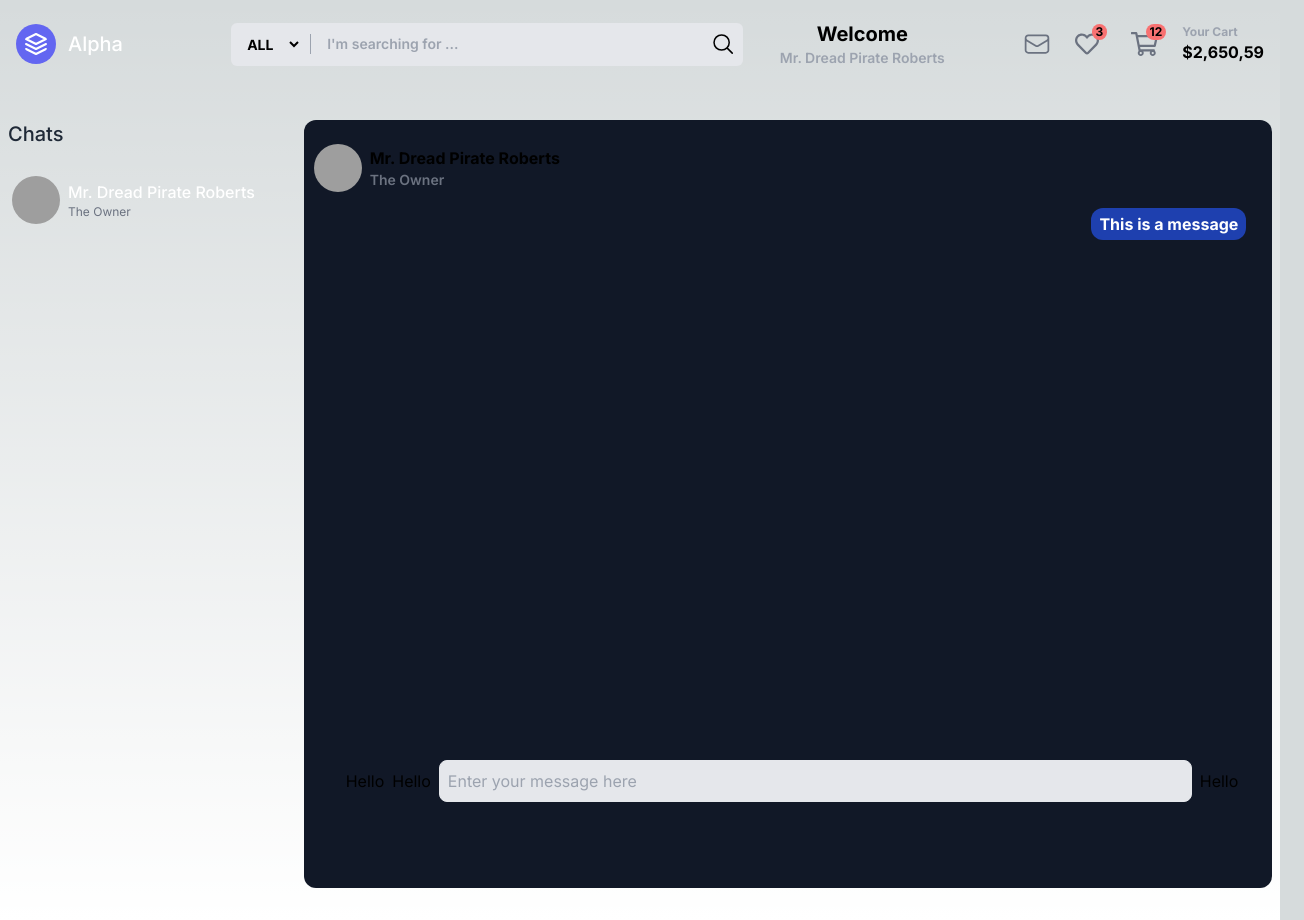
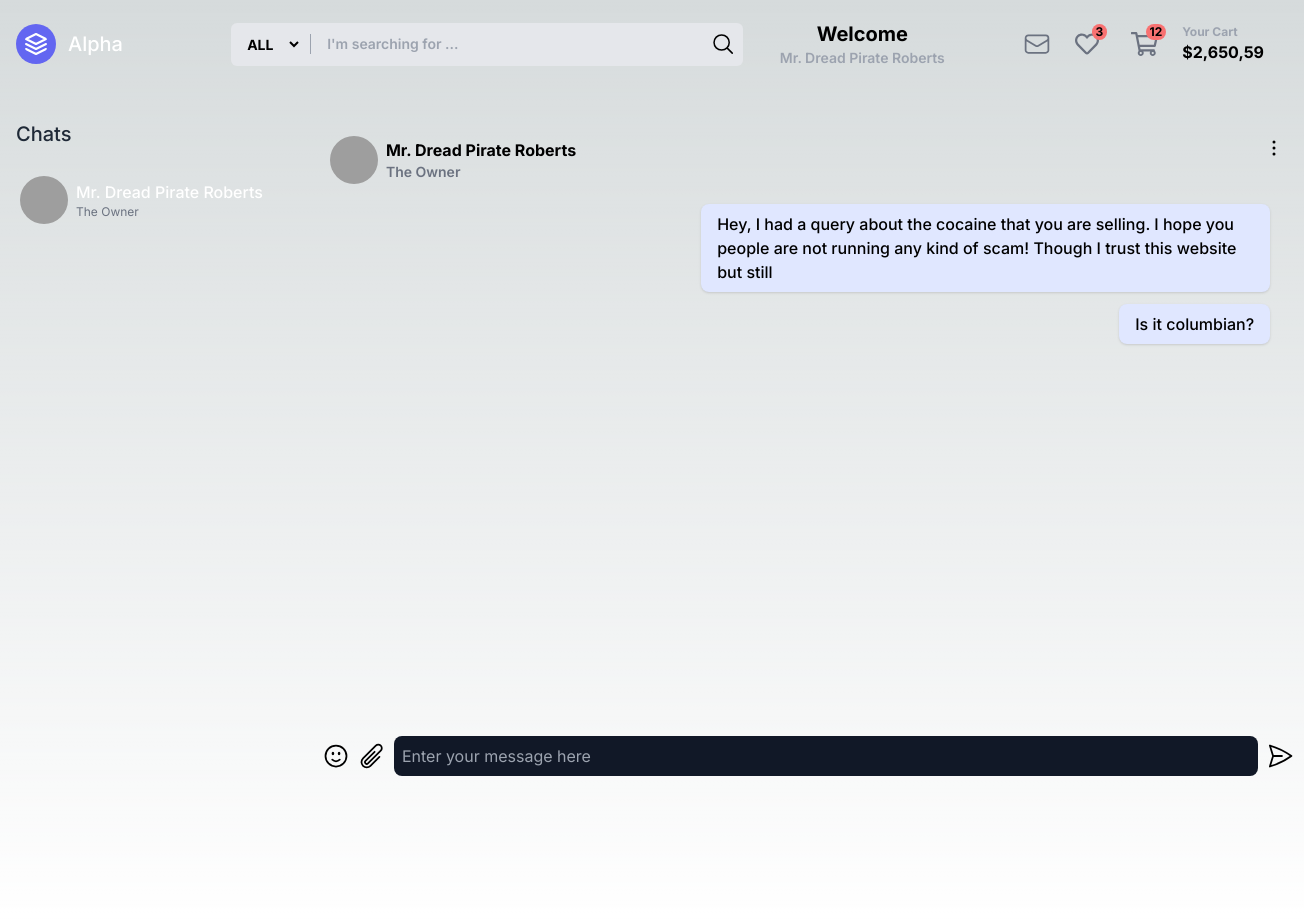
Before and after one commit to 0AniketMishra/Alpha, a Next.js app: page /messages in a window 1280 px wide. Shown: the whole page, 1304 px wide, since content can reach past the window. Built offline with nearby package versions, Linux system fonts and the light colour scheme; grey boxes are pictures that could not be loaded.

Commit message:
Commit on 04/11/23

```diff
--- a/app/Chat.js
+++ b/app/Chat.js
@@ -1,36 +1,59 @@
 import React from 'react'
 
 const Chat = () => {
+  const sents = [{id: 1,message: "Hey, I had a query about the cocaine that you are selling. I hope you people are not running any kind of scam! Though I trust this website but still "} , {id: 2, message: "Is it columbian?"}]
   return (
-    <><div className='w-full my-4 bg-gray-900 rounded-xl lg:ml-10' >
-      <div className='   mt-6 mx-auto rounded-xl xl:w-[98%] w-[92%] h-full'>
+    <div className='scrollbar-hide'>
+
+    <div className='w-full my-4 rounded-xl lg:ml-10 ' >
+      <div className='   mt-6 mx-auto rounded-xl xl:w-[98%] w-[96%] '>
 
         <div>
-          <div className='flex   items-center justify-between'>
 
-            <div className="flex items-center space-x-2">
-              <img src="https://www.wired.com/images_blogs/underwire/2011/05/dread_pirate_roberts_0.jpg" className="w-12 h-12 rounded-full" />
 
-              <div className=''>
-                <h1 className=' font-bold '>Mr. Dread Pirate Roberts</h1>
 
-                <h1 className=' font-semibold text-sm text-gray-500'>The Owner</h1>
+          <div className='flex  p-2  items-center'>
+
+              <div className="flex justify-between w-full ">
+
+              <div className='flex items-center space-x-2'>
+                <img src="https://www.wired.com/images_blogs/underwire/2011/05/dread_pirate_roberts_0.jpg" className="w-12 h-12 rounded-full" />
+
+                <div className=''>
+                  <h1 className=' font-bold '>Mr. Dread Pirate Roberts</h1>
+                  <h1 className=' font-semibold text-sm text-gray-500'>The Owner</h1>
+                </div>
 
               </div>
+
+
+              <svg xmlns="http://www.w3.org/2000/svg" fill="none" viewBox="0 0 24 24" strokeWidth={1.5} stroke="currentColor" className="w-6 h-6">
+                <path strokeLinecap="round" strokeLinejoin="round" d="M12 6.75a.75.75 0 110-1.5.75.75 0 010 1.5zM12 12.75a.75.75 0 110-1.5.75.75 0 010 1.5zM12 18.75a.75.75 0 110-1.5.75.75 0 010 1.5z" />
+              </svg>
+
             </div>
 
 
           </div>
 
-          <div className="  h-[calc(100vh-15rem)] ">
+          <div className=" overflow-y-scroll scroll-auto h-[calc(100vh-16rem)] scrollbar-hide ">
 
             <div>
 
               <div className="mt-2">
 
-                <div className=" flex justify-end ">
-                  <h1 className='w-fit p-1 rounded-xl max-w-[50%] pl-2 pr-2 text-white font-bold  mr-4 mt-2 bg-blue-800   '>This is a message</h1>
-                </div>
+               {sents.map(sent => {
+                return(
+                  <div key={sents.id} className=" flex justify-end m-3 ">
+
+                    <div
+                      className="relative mr-3 text-black text-base max-w-[80%] lg:max-w-[60%]  bg-indigo-100 py-2 px-4 shadow rounded-lg">
+                      <h1 className='font-medium  w-full'>{sent.message}</h1>
+                    </div>
+
+                  </div>
+                )
+               })}
 
               </div>
 
@@ -42,24 +65,35 @@ const Chat = () => {
 
 
         </div>
-        <div className="">
-          <div className=' flex  ml-2 items-end  justify-center '>
-            <div className="flex items-center w-full ml-6 mr-6 ">
+
+          <div className=' flex  items-end  justify-center '>
+            <div className="flex items-center w-full ">
               <div className="flex space-x-2">
-                <h1 >Hello</h1>
-                <h1 >Hello</h1>
+                <svg xmlns="http://www.w3.org/2000/svg" fill="none" viewBox="0 0 24 24" strokeWidth={1.5} stroke="currentColor" className="w-7 h-7">
+                  <path strokeLinecap="round" strokeLinejoin="round" d="M15.182 15.182a4.5 4.5 0 01-6.364 0M21 12a9 9 0 11-18 0 9 9 0 0118 0zM9.75 9.75c0 .414-.168.75-.375.75S9 10.164 9 9.75 9.168 9 9.375 9s.375.336.375.75zm-.375 0h.008v.015h-.008V9.75zm5.625 0c0 .414-.168.75-.375.75s-.375-.336-.375-.75.168-.75.375-.75.375.336.375.75zm-.375 0h.008v.015h-.008V9.75z" />
+                </svg>
+
+                <svg xmlns="http://www.w3.org/2000/svg" fill="none" viewBox="0 0 24 24" strokeWidth={1.5} stroke="currentColor" className="w-7 h-7">
+                  <path strokeLinecap="round" strokeLinejoin="round" d="M18.375 12.739l-7.693 7.693a4.5 4.5 0 01-6.364-6.364l10.94-10.94A3 3 0 1119.5 7.372L8.552 18.32m.009-.01l-.01.01m5.699-9.941l-7.81 7.81a1.5 1.5 0 002.112 2.13" />
+                </svg>
+
               </div>
-              <input placeholder='Enter your message here' className='w-full outline-none border bg-gray-200 rounded-lg text-black p-2 ml-2 mr-2  scrollbar-hide ' />
-              <h1>Hello</h1>
+
+              <input placeholder='Enter your message here' className='w-full text-white outline-none  bg-gray-900 rounded-lg  p-2 ml-2 mr-2  ' />
+
+              <svg xmlns="http://www.w3.org/2000/svg" fill="none" viewBox="0 0 24 24" strokeWidth={1.5} stroke="currentColor" className=" w-10 h-10 lg:w-8 lg:h-8">
+                <path strokeLinecap="round" strokeLinejoin="round" d="M6 12L3.269 3.126A59.768 59.768 0 0121.485 12 59.77 59.77 0 013.27 20.876L5.999 12zm0 0h7.5" />
+              </svg>
+
 
             </div>
           </div>
-        </div>
+
       </div>
 
     </div>
 
-   </>
+   </div>
 
 
 
--- a/app/messages/page.js
+++ b/app/messages/page.js
@@ -5,9 +5,9 @@ import Chat from '../Chat'
 import Link from "next/link"
 const page = () => {
   return (
-    <div>
+    <div className='scrollbar-hide'>
         <Header/>
-        <div className='container flex mx-auto px-4 lg:px-2 py-4 '>
+        <div className='container flex mx-auto md:px-2 lg:px-4 py-4 '>
             <ChatSidebar/>
             <Chat/>
       </div>
--- a/app/page.js
+++ b/app/page.js
@@ -7,7 +7,7 @@ import Grid from './Grid'
 
 export default function Home() {
   return (
-    <main className="h-[100vh]">
+    <main className="">
      <div>
       {/* <Link href="/items">
        Go to items
--- a/tailwind.config.js
+++ b/tailwind.config.js
@@ -5,6 +5,7 @@ module.exports = {
     './components/**/*.{js,ts,jsx,tsx,mdx}',
     './app/**/*.{js,ts,jsx,tsx,mdx}',
   ],
+
   theme: {
     extend: {
       backgroundImage: {
@@ -14,5 +15,7 @@ module.exports = {
       },
     },
   },
-  plugins: [],
+  plugins: [
+    require('tailwind-scrollbar-hide')
+  ],
 }
```
Also changed, not shown: package.json (+5 -4 lines), 1 other file (tests, documents, lock files or other folders).
